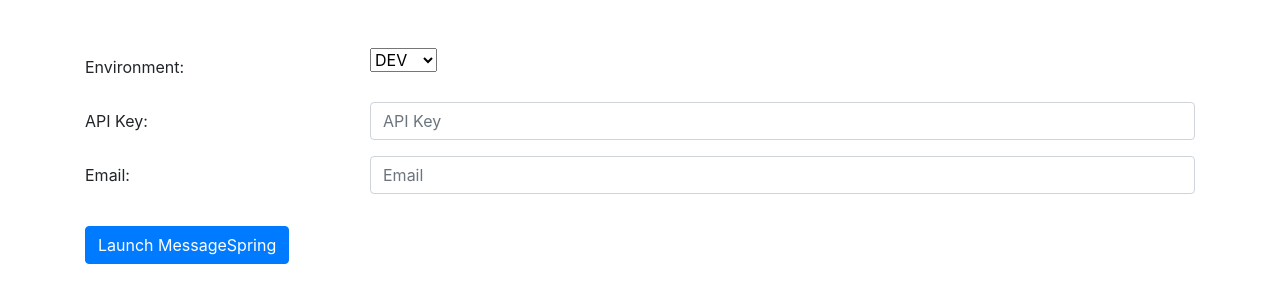
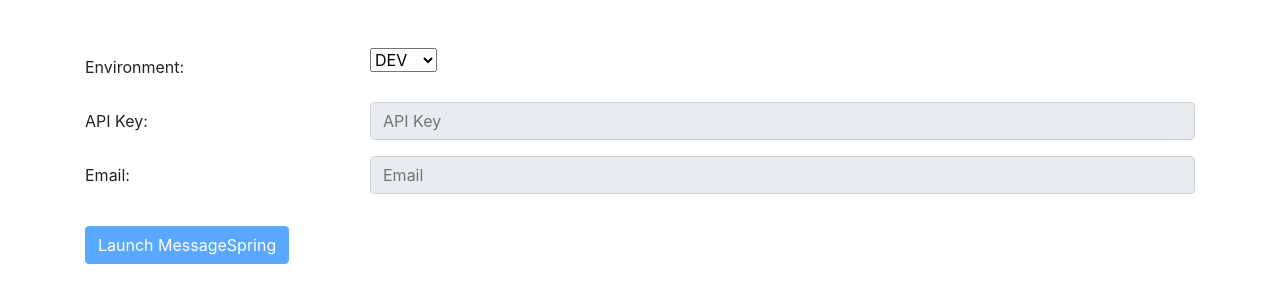
Before and after one commit to BeerPoldet/cookies, a website: page public/index.html in a window 1280 px wide. Drawn offline with nearby package versions, Linux system fonts and the light colour scheme.

Commit message:
Add disabled

```diff
--- a/public/index.html
+++ b/public/index.html
@@ -71,7 +71,7 @@
               API Key:
             </label>
             <div class="col-sm-9">
-              <input id="api_key" class="form-control" placeholder="API Key" />
+              <input id="api_key" class="form-control disabled" placeholder="API Key" disabled />
             </div>
           </div>
 
@@ -80,11 +80,11 @@
               Email:
             </label>
             <div class="col-sm-9">
-              <input id="username" class="form-control" placeholder="Email" />
+              <input id="username" class="form-control disabled" placeholder="Email" disabled />
             </div>
           </div>
 
-          <button id="launch-app-btn" class="btn btn-primary mt-3">
+          <button id="launch-app-btn" class="btn btn-primary mt-3 disabled">
             Launch MessageSpring
           </button>
         </div>
```
